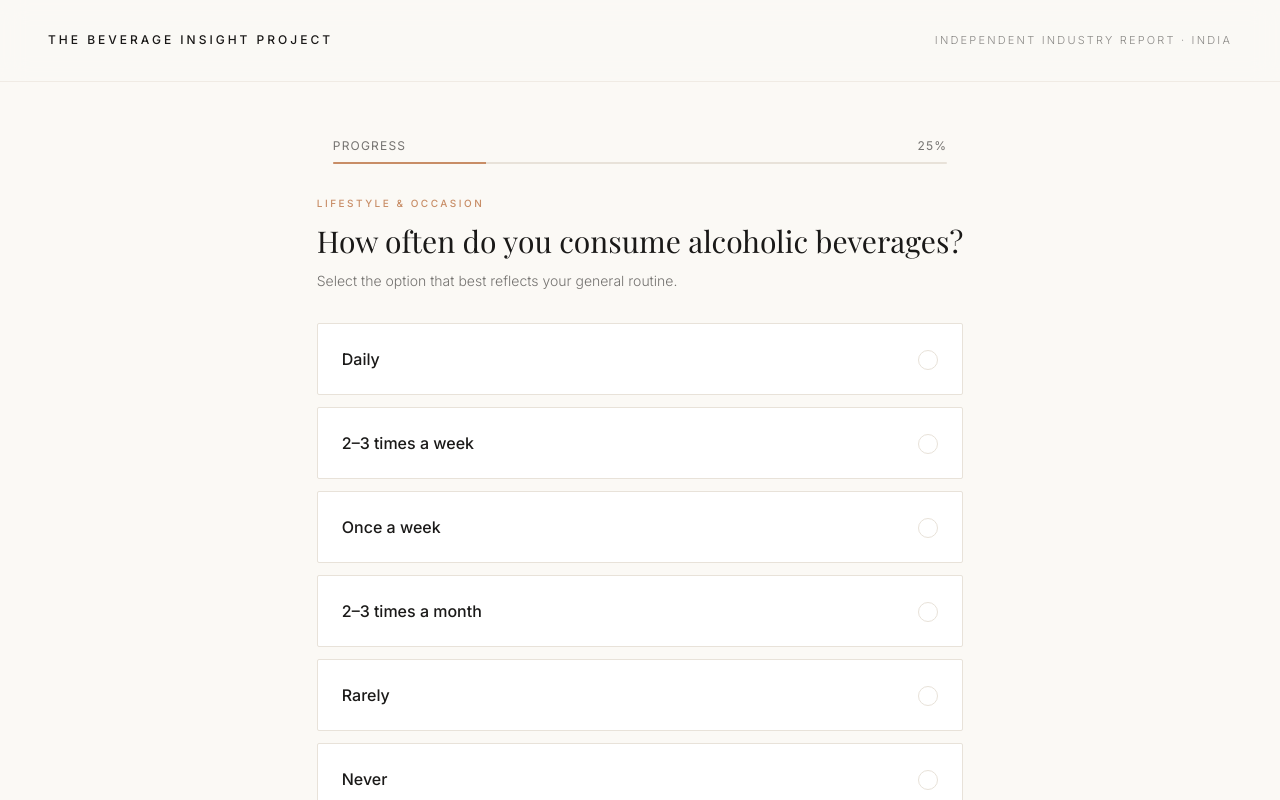
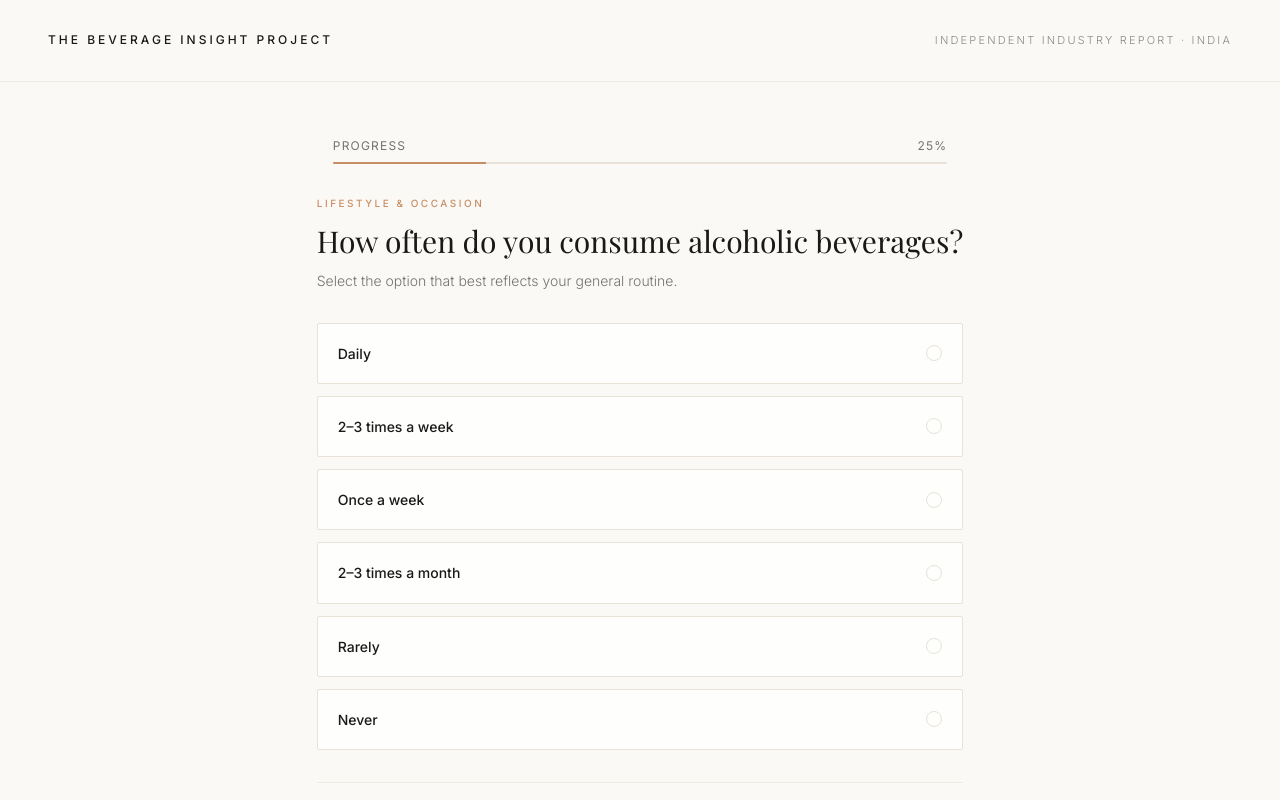
Before and after one commit to ymtravel93-blip/beverage-insight-project, a React (Vite) app: page / in a window 1280 px wide. Both pictures are taken after a click on the button "BEGIN THE STUDY". Shown: the top 800 px of the page. Built offline with nearby package versions, Linux system fonts and the light colour scheme; a web font is replaced by a local one.

Commit message:
Update QuestionCard.jsx

```diff
--- a/src/components/QuestionCard.jsx
+++ b/src/components/QuestionCard.jsx
@@ -1,34 +1,57 @@
 import React from 'react';
 
-export default function QuestionCard({ option, isSelected, onSelect }) {
+export default function QuestionCard({ option, isSelected, onSelect, hasImage }) {
+  if (hasImage) {
+    return (
+      <div
+        onClick={onSelect}
+        className={`
+          group cursor-pointer rounded-sm border overflow-hidden transition-all duration-300 relative text-left bg-charcoal-light
+          ${isSelected ? 'border-copper ring-1 ring-copper' : 'border-ivory-border/20 hover:border-copper/50'}
+        `}
+      >
+        <div className="h-28 w-full overflow-hidden relative">
+          <img
+            src={option.image}
+            alt={option.label}
+            className="w-full h-full object-cover group-hover:scale-105 transition-transform duration-500 opacity-80 group-hover:opacity-100"
+          />
+          <div className="absolute inset-0 bg-gradient-to-t from-charcoal via-transparent to-transparent" />
+        </div>
+        <div className="p-3 flex items-center justify-between bg-charcoal">
+          <span className="text-xs font-medium text-ivory group-hover:text-copper transition-colors">
+            {option.label}
+          </span>
+          <div className={`
+            w-4 h-4 rounded-full border flex items-center justify-center shrink-0
+            ${isSelected ? 'border-copper bg-copper' : 'border-ivory-border/40'}
+          `}>
+            {isSelected && <div className="w-1.5 h-1.5 rounded-full bg-white" />}
+          </div>
+        </div>
+      </div>
+    );
+  }
+
   return (
     <div
       onClick={onSelect}
       className={`
-        smooth-bg group cursor-pointer p-6 rounded-sm border text-left transition-all duration-300 relative overflow-hidden
+        cursor-pointer p-5 rounded-sm border text-left transition-all duration-300 relative
         ${isSelected
-          ? 'border-copper bg-copper-light/30 shadow-sm'
-          : 'border-ivory-border bg-white hover:border-copper/40 hover:bg-ivory/50'}
+          ? 'border-copper bg-copper-light/10 text-charcoal'
+          : 'border-ivory-border bg-white/80 hover:border-copper/40 hover:bg-white'}
       `}
     >
-      <div className="flex items-start justify-between">
-        <div className="pr-6">
-          <h4 className="text-base font-medium text-charcoal group-hover:text-copper transition-colors leading-snug">
-            {option.label}
-          </h4>
-          {option.detail && (
-            <p className="mt-1.5 text-xs text-charcoal/60 leading-relaxed font-light">
-              {option.detail}
-            </p>
-          )}
-        </div>
+      <div className="flex items-center justify-between">
+        <span className="text-sm font-medium text-charcoal leading-snug">
+          {option.label}
+        </span>
         <div className={`
-          w-5 h-5 rounded-full border flex items-center justify-center shrink-0 mt-0.5 transition-all duration-300
-          ${isSelected ? 'border-copper bg-copper' : 'border-ivory-border group-hover:border-copper/50'}
+          w-4 h-4 rounded-full border flex items-center justify-center shrink-0 ml-4
+          ${isSelected ? 'border-copper bg-copper' : 'border-ivory-border'}
         `}>
-          {isSelected && (
-            <div className="w-2 h-2 rounded-full bg-white" />
-          )}
+          {isSelected && <div className="w-1.5 h-1.5 rounded-full bg-white" />}
         </div>
       </div>
     </div>
```
